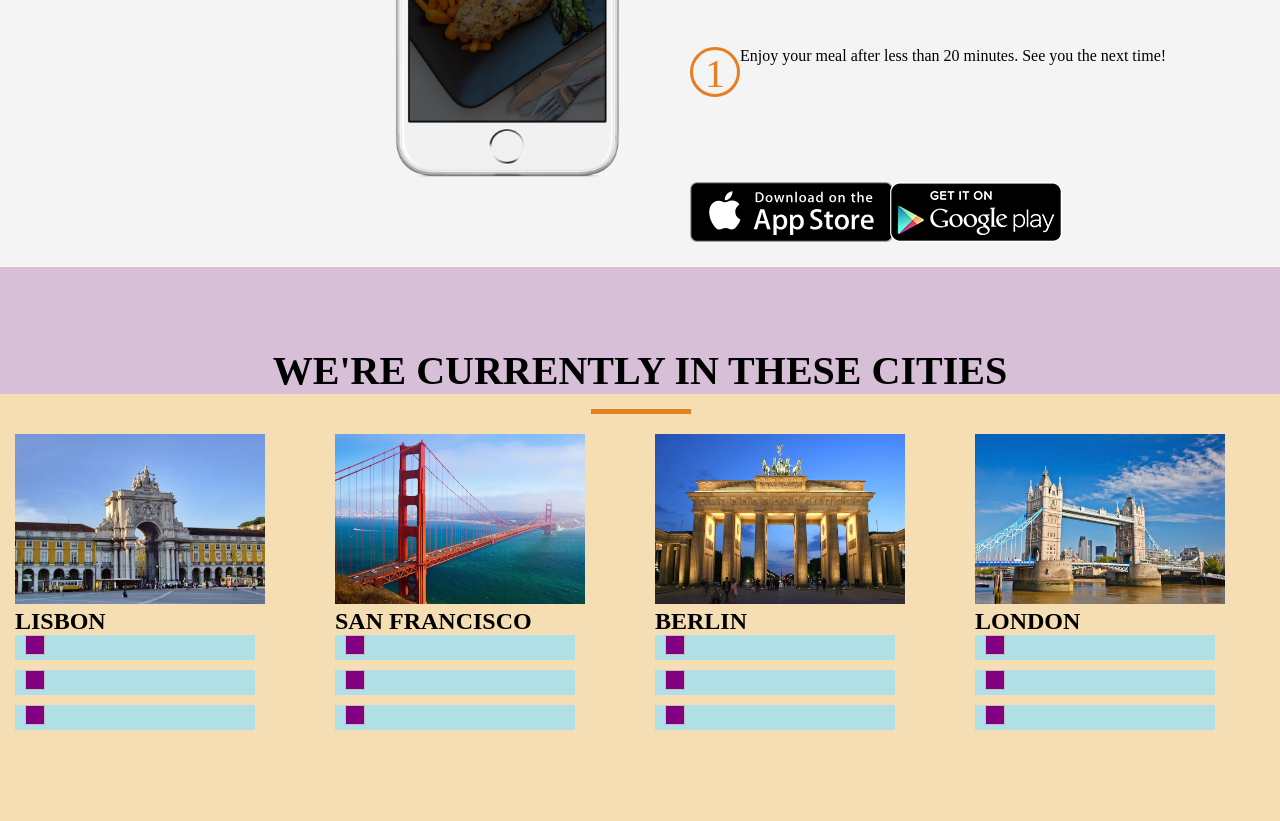
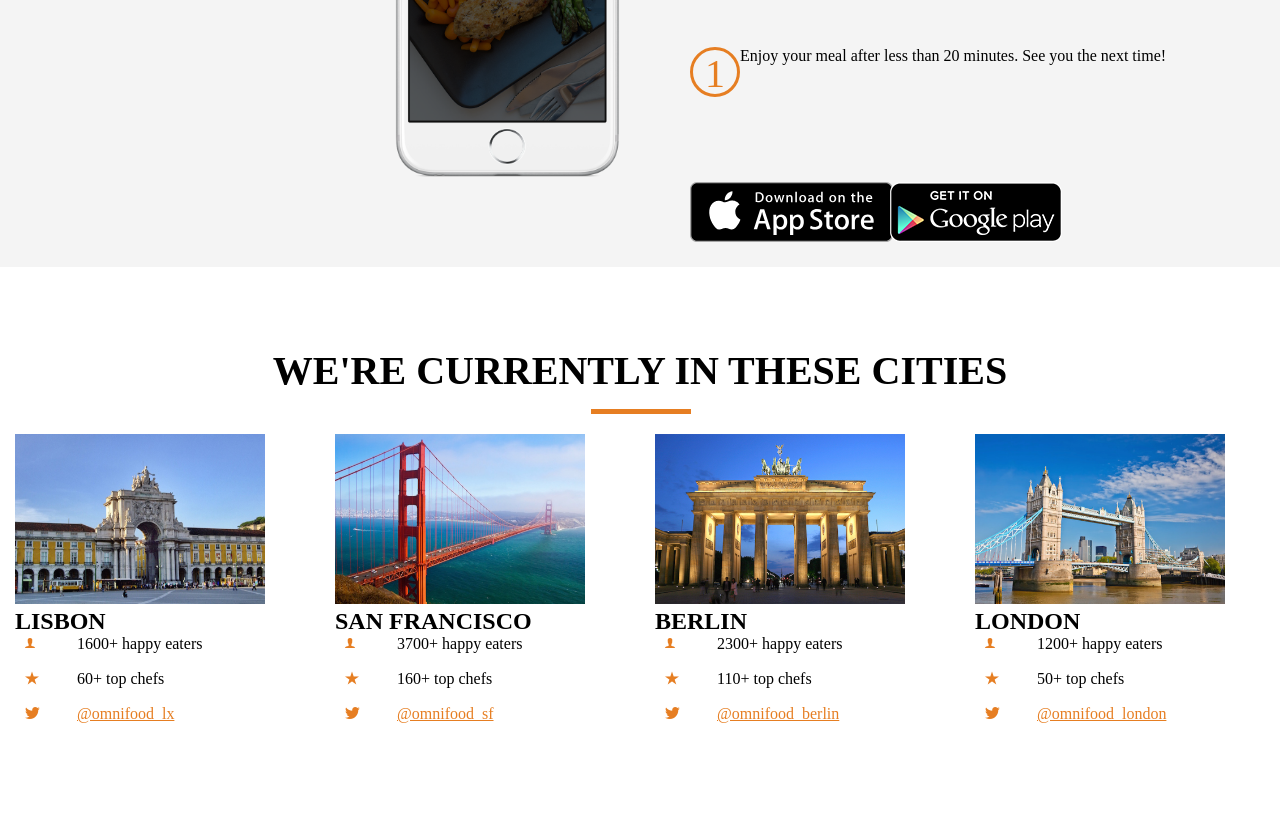
Before and after one commit to zhengluyun/Ominifood-HTML-CSS, a plain HTML site: page index.html in a window 1280 px wide. Shown: the part 2161-2982 px from the top of the page. Drawn offline with nearby package versions, Linux system fonts and the light colour scheme.

Commit message:
update the city part

```diff
--- a/index.html
+++ b/index.html
@@ -136,53 +136,64 @@
             <img src="./img/lisbon-3.jpg"/>
             <h1>LISBON</h1>
             <div class="city-description">
-              <img />
-              <p></p>
+              <i class="ion-ios-person"></i>
+              <p>1600+ happy eaters</p>
             </div>
             <div class="city-description">
-              <img />
+              <i class="ion-ios-star"></i>
+              <p>60+ top chefs</p>
             </div>
             <div class="city-description">
-              <img />
+              <i class="ion-social-twitter"></i>
+              <a href="#">@omnifood_lx</a>
             </div>
           </div>
           <div class="city-card-container">
             <img src="./img/san-francisco.jpg"/>
             <h1>SAN FRANCISCO</h1>
             <div class="city-description">
-              <img />
+              <i class="ion-ios-person"></i>
+              <p>3700+ happy eaters</p>
             </div>
             <div class="city-description">
-              <img />
+              <i class="ion-ios-star"></i>
+              <p>160+ top chefs</p>
             </div>
             <div class="city-description">
-              <img />
+              <i class="ion-social-twitter"></i>
+              <a href="#">@omnifood_sf</a>
             </div>
           </div>
           <div class="city-card-container">
             <img src="./img/berlin.jpg"/>
             <h1>BERLIN</h1>
             <div class="city-description">
-              <img />
+              <i class="ion-ios-person"></i>
+              <p>2300+ happy eaters</p>
             </div>
             <div class="city-description">
-              <img />
+              <i class="ion-ios-star"></i>
+              <p>110+ top chefs</p>
             </div>
             <div class="city-description">
-              <img />
+              <i class="ion-social-twitter"></i>
+              <a href="#">@omnifood_berlin</a>
             </div>
           </div>
           <div class="city-card-container">
             <img src="./img/london.jpg"/>
             <h1>LONDON</h1>
             <div class="city-description">
-              <img />
+              <i class="ion-ios-person"></i>
+              <p>1200+ happy eaters</p>
             </div>
             <div class="city-description">
-              <img />
+              <i class="ion-ios-star"></i>
+              <p>50+ top chefs</p>
             </div>
             <div class="city-description">
-              <img />
+              <i class="ion-social-twitter"></i>
+              <a href="#">@omnifood_london</a>
             </div>
           </div>
         </div>
--- a/styles.css
+++ b/styles.css
@@ -235,7 +235,6 @@ main section1:first-child {
 .section4 {
   width: 100%;
   height: 480px;
-  background-color: thistle;
 }
 
 .section4>h1 {
@@ -256,7 +255,6 @@ main section1:first-child {
 .city-cards-container {
   width: 100%;
   height: 100%;
-  background-color: wheat;
   display: flex;
   justify-content: space-around;
 }
@@ -278,12 +276,16 @@ main section1:first-child {
   width: 240px;
   margin-bottom: 10px;
   padding-left: 10px;
-  background-color: powderblue;
+  display: flex;
 }
 
-.city-description img {
-  width: 20px;
-  height: 20px;
+.city-description i {
+  width: 32px;
+  height: 32px;
   margin-right: 20px;
-  background-color: purple;
+  color:#e67e22;
 }
+
+.city-description a {
+  color:#e67e22;
+}
```
Also changed, not shown: 1 other file.
